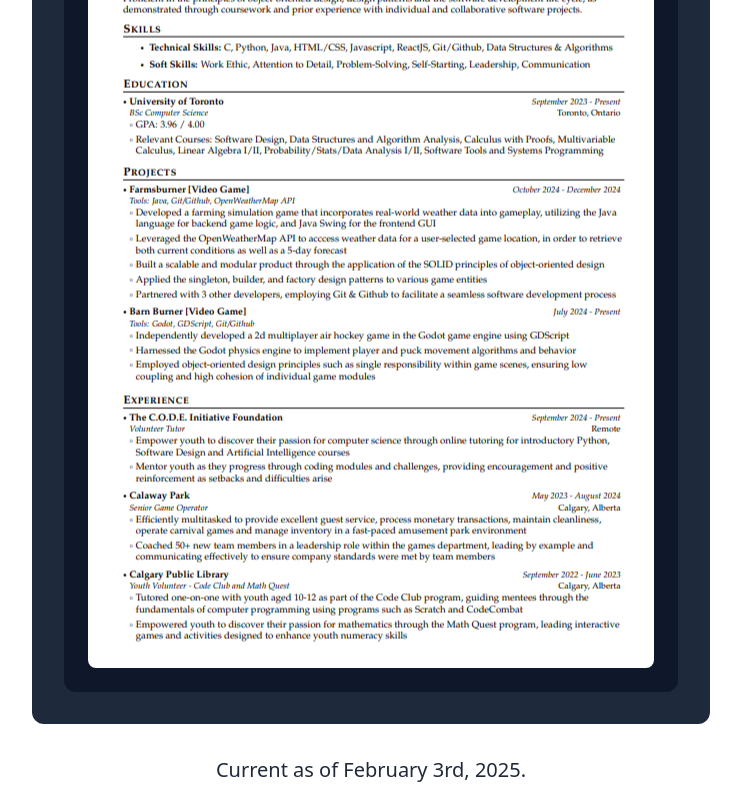
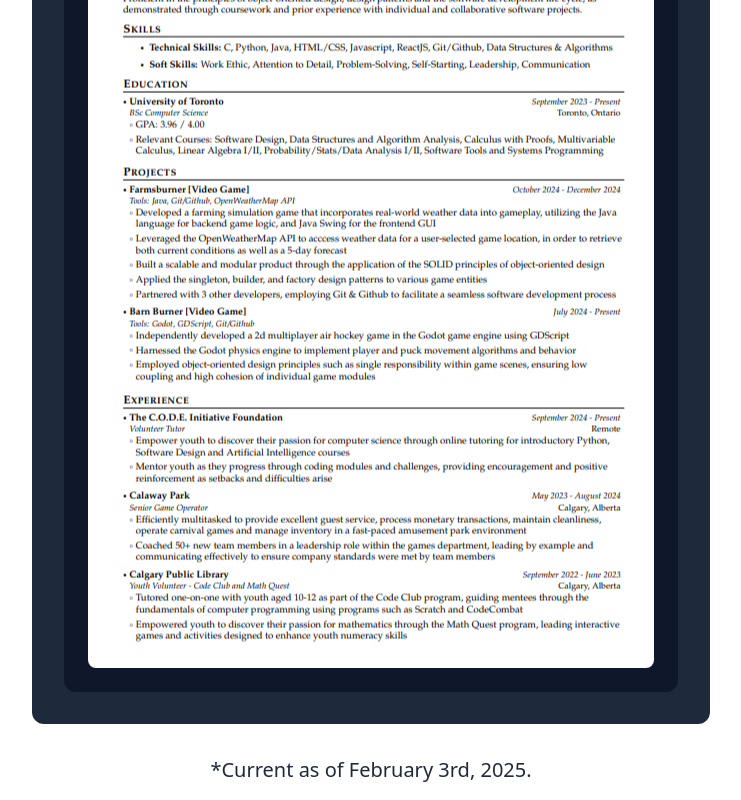
Before and after one commit to akarki2005/portfolio, a React (Vite) app: page /resume in a window 1280 px wide. Shown: the part 379-1179 px from the top of the page, without its empty margins (269-1010 px from the left). Built offline with nearby package versions, Linux system fonts and the light colour scheme; a web font is replaced by a local one.

Commit message:
minor tweaks

```diff
--- a/src/components/NavBar/NavBarOptions.tsx
+++ b/src/components/NavBar/NavBarOptions.tsx
@@ -6,10 +6,10 @@ function NavBarOptions() {
             <Link to="/resume" className="flex items-center bg-slate-900 hover:bg-slate-950 hover:scale-105 transition delay-50 duration-200 rounded-l-md p-3 text-white">Resume</Link>
             <Link to="/projects" className="flex items-center bg-slate-900 hover:bg-slate-950 hover:scale-105 transition delay-50 duration-200 p-3 text-white">Projects</Link>
             <Link to="https://github.com/akarki2005" className="flex items-center bg-slate-900 hover:bg-slate-950 hover:scale-105 transition delay-50 duration-200 p-3 text-white">
-            <img className="w-5" src="/src/assets/images/github.256x249.png"></img>
+            <img className="w-6" src="/src/assets/images/github.256x249.png"></img>
             </Link>
             <Link to="https://www.linkedin.com/in/aayushkarki05/" className="flex items-center bg-slate-900 hover:bg-slate-950 hover:scale-105 transition delay-50 duration-200 rounded-r-md p-3 text-white">
-            <img className="w-5" src="/src/assets/images/linkedin.256x256.png"></img>
+            <img className="w-6" src="/src/assets/images/linkedin.256x256.png"></img>
             </Link>
         </div>
     )
--- a/src/pages/ResumePage.tsx
+++ b/src/pages/ResumePage.tsx
@@ -8,7 +8,7 @@ function ResumePage() {
         <div className="flex flex-row w-full justify-center">
             <ImageCard imgurl="/src/assets/images/resume.png" linkurl={"/src/assets/files/AayushKarki_Resume.pdf"}></ImageCard>
         </div>
-        <p className="text-center text-slate-800 m-4 text-xl">Current as of February 3rd, 2025.</p>
+        <p className="text-center text-slate-800 m-4 text-xl">*Current as of February 3rd, 2025.</p>
         </>
     )
 }
```
